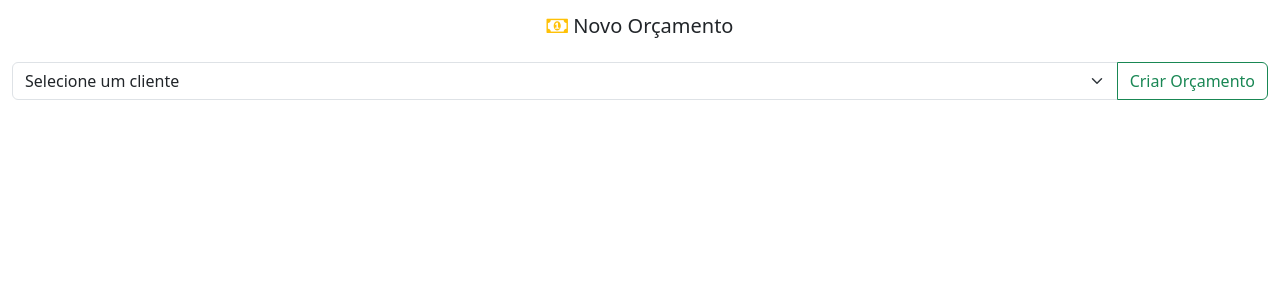
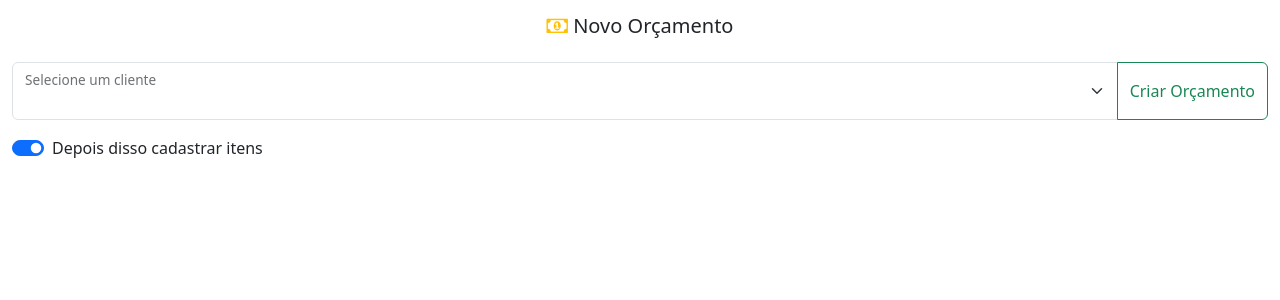
Before and after one commit to rodrigo-salinet/ggtest, a PHP site: page /novo_orcamento.php in a window 1280 px wide. Shown: the part 58-358 px from the top of the page. Run offline with PHP 8.4, Linux system fonts and the light colour scheme; a user stored in the database is signed in; data comes from the database, SQL or seed files in the repository; tables that the repository leaves empty or names only in its code hold one stand-in row (values such as "Sample post"); some libraries are stand-ins or nearby versions.

Commit message:
✨ add redirect novo orcamento

```diff
--- a/novo_orcamento.php
+++ b/novo_orcamento.php
@@ -22,8 +22,8 @@ $id_usuario = $_SESSION['id_usuario'];
 
     <section class="content" id="sec_novo_orcamento">
         <div class="container-fluid">
-            <div class="row">
-                <div class="col mb-3 text-center">
+            <div class="row align-items-center mb-3">
+                <div class="col text-center">
                     <h5 class="h5 text-center">
                         <i class="fa fa-money text-warning"></i>
                         Novo Orçamento
@@ -31,11 +31,12 @@ $id_usuario = $_SESSION['id_usuario'];
                 </div>
             </div>
             <form action="adicionar_orcamento.php" method="post" id="frm_novo_orcamento" name="frm_novo_orcamento">
-                <div class="row">
-                    <div class="col mb-3 text-center">
+                <div class="row align-items-center mb-3">
+                    <div class="col">
                         <div class="input-group mb-3">
+                            <div class="form-floating">
                                 <select class="form-select" name="sel_clientes" id="sel_clientes">
-                                <option value="0" selected>Selecione um cliente</option>
+                                    <option value="0" selected disabled></option>
                                     <?php
                                         $str_sql_clientes = "select * from `tbl_clientes`;";
                                         $sql_clientes = mysqli_query($conexao, $str_sql_clientes);
@@ -45,13 +46,27 @@ $id_usuario = $_SESSION['id_usuario'];
                                             $clientes = mysqli_fetch_array($sql_clientes);
                                             $id_cliente = $clientes['id'];
                                             $nome_cliente = $clientes['nome'];
+
+                                            $selecionado = '';
+                                            if (isset($_GET['id_cliente'])) {
+                                                $id_cliente_get = $_GET['id_cliente'];
+                                                if ($id_cliente_get == $id_cliente) {
+                                                    $selecionado = 'selected';
+                                                }
+                                            }
                                     ?>
-                                <option value="<?php echo $id_cliente; ?>"><?php echo $nome_cliente; ?></option>
+                                    <option value="<?php echo $id_cliente; ?>" <?php echo $selecionado; ?>><?php echo $nome_cliente; ?></option>
                                     <?php
                                         }
                                     ?>
                                 </select>
+                                <label for="sel_clientes">Selecione um cliente</label>
+                            </div>
                             <input type="submit" class="btn btn-outline-success" value="Criar Orçamento">
+                        </div>
+                        <div class="form-check form-switch">
+                            <input class="form-check-input" type="checkbox" role="switch" name="chk_redirect" id="chk_redirect" checked />
+                            <label class="form-check-label" for="chk_redirect">Depois disso cadastrar itens</label>
                         </div>
                     </div>
                 </div>
```
Lines whose indentation alone changed are shown as unchanged.
